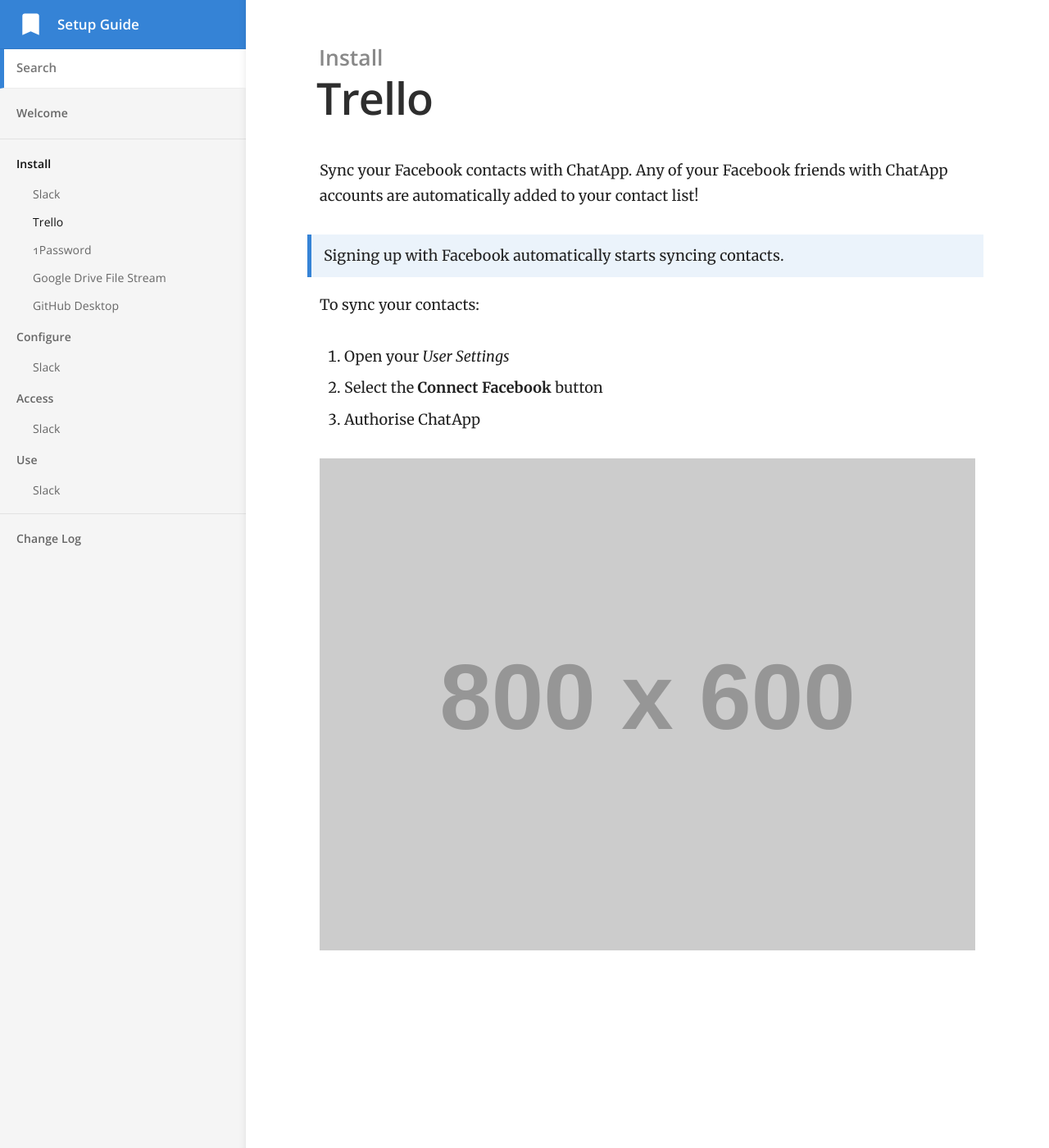
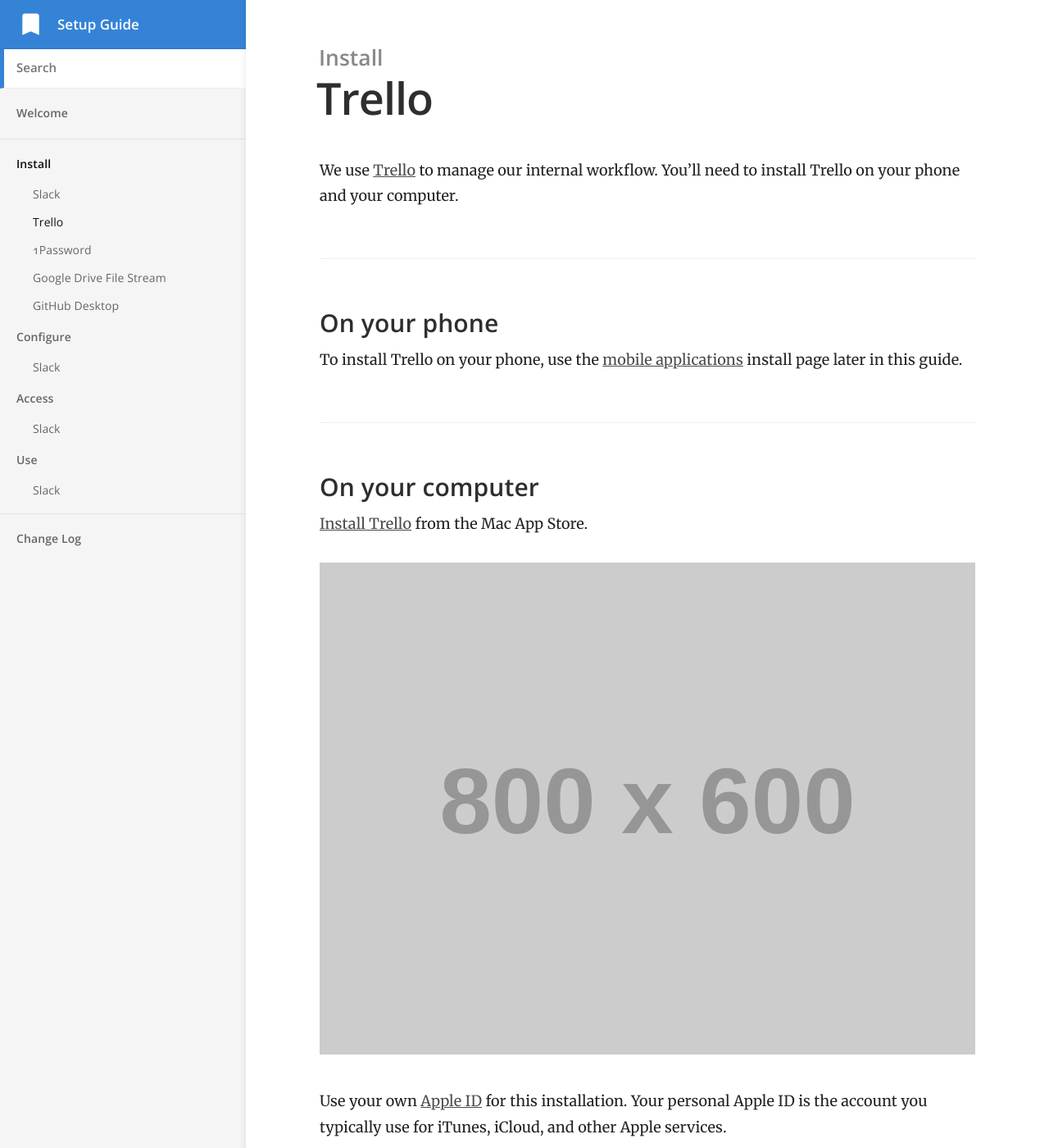
Before and after one commit to robisaacnz/setup-guide, a Jekyll site: the page built from _docs/010-install/trello.md, in a window 1280 px wide and 1400 px high. Shown: the whole window at 82% size. Built offline with Jekyll 4.4.1, drawn with Linux system fonts in a browser that asks for light colours; some of the changed text lies outside the part shown.

Commit message:
Added draft Trello page

```diff
--- a/_docs/010-install/trello.md
+++ b/_docs/010-install/trello.md
@@ -4,14 +4,23 @@ category: Install
 order: 2
 ---
 
-Sync your Facebook contacts with ChatApp. Any of your Facebook friends with ChatApp accounts are automatically added to your contact list!
+We use [Trello](https://trello.com) to manage our internal workflow. You'll need to install Trello on your phone and your computer.
 
-> Signing up with Facebook automatically starts syncing contacts.
+### On your phone
+To install Trello on your phone, use the [mobile applications]() install page later in this guide.
 
-To sync your contacts:
-
-1. Open your *User Settings*
-2. Select the **Connect Facebook** button
-3. Authorise ChatApp
+### On your computer
+[Install Trello](https://itunes.apple.com/nz/app/trello/id1278508951?mt=12) from the Mac App Store.
 
 ![](//placehold.it/800x600)
+
+Use your own [Apple ID](https://support.apple.com/apple-id) for this installation. Your personal Apple ID is the account you typically use for iTunes, iCloud, and other Apple services.
+
+> The Slack app is free to install, and we pay for your use of the service.
+
+If you don't have one, you should [create an Apple ID](https://support.apple.com/en-us/HT203993) using your personal email address, not your work address.
+
+If you're not sure if you have an Apple ID or you're not sure how to access it, you should [recover your Apple ID](https://support.apple.com/en-nz/HT201354) before continuing.
+
+### Next steps
+[Configure Trello](), or [install 1Password]().
```
